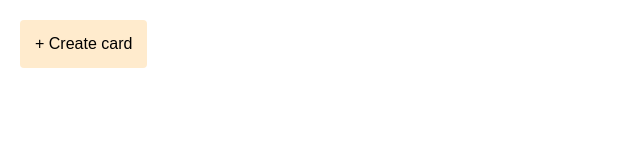
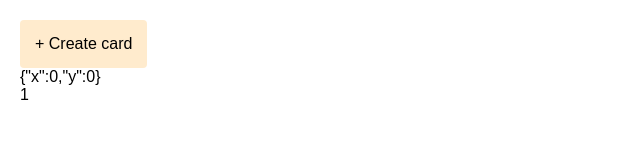
Before and after one commit to Izripov-Yusuf/myMiro, a React (Vite) app: page / in a window 1280 px wide. Shown: the top 160 px of the page, without its empty margins (0-640 px from the left). Built offline with nearby package versions, Linux system fonts and the light colour scheme.

Commit message:
feat: add zoom and pan

```diff
--- a/src/App.module.scss
+++ b/src/App.module.scss
@@ -15,6 +15,7 @@
 }
 
 .button {
+    width: fit-content;
     padding: 15px;
     background-color: blanchedalmond;
     border-radius: 4px;
--- a/src/App.tsx
+++ b/src/App.tsx
@@ -1,7 +1,9 @@
-import { useState } from 'react';
+import React, { useState, useRef } from 'react';
 import styles from './App.module.scss';
 import classnames from 'classnames';
 import Card from './components/Card/Card';
+import usePan from './hooks/usePan';
+import useScale from './hooks/useScale'
 import { incrementId } from './utils/incrementId';
 
 export interface UpdateCardPositionParams {
@@ -15,8 +17,13 @@ interface Card {
 }
 
 function App() {
+    const [offset, startPan] = usePan();
+
     const [isCreateMode, setIsCreateMode] = useState(false);
     const [cards, setCards] = useState<Card[]>([]);
+
+    const ref = useRef<HTMLDivElement | null>(null);
+    const scale = useScale(ref);
 
     const handleClick = (event: React.MouseEvent) => {
         if (!isCreateMode) return;
@@ -35,10 +42,17 @@ function App() {
 
     return (
         <main className={classnames(styles.main, isCreateMode && styles.mainCreateMode)} onClick={handleClick}>
-            <div className={styles.container}>
-                <button className={styles.button} onClick={() => setIsCreateMode(!isCreateMode)}>
-                    + Create card
-                </button>
+            <button className={styles.button} onClick={() => setIsCreateMode(!isCreateMode)}>
+                + Create card
+            </button>
+            <span>{JSON.stringify(offset)}</span>
+            <span>{scale}</span>
+            <div
+                className={styles.container}
+                onMouseDown={startPan}
+                ref={ref}
+                style={{transform: `scale(${scale}) translate(${-offset.x}px, ${-offset.y}px)`}}
+            >
                 {cards.map(({ positionX, positionY, id }) => (
                     <Card
                         key={id}
--- /dev/null
+++ b/src/hooks/useEventListener.ts
@@ -0,0 +1,18 @@
+import { useEffect, useRef } from 'react'
+
+export default function useEventListener(
+    element: HTMLElement | Window,
+    eventType: string,
+    callback: (e: Event) => void,
+) {
+    const callbackRef = useRef(callback)
+    useEffect(() => {
+        callbackRef.current = callback
+    }, [callback])
+    useEffect(() => {
+        if (element === null) return
+        const handler = (e: Event) => callbackRef.current(e)
+        element.addEventListener(eventType, handler)
+        return () => element.removeEventListener(eventType, handler)
+    }, [eventType, element])
+}
--- /dev/null
+++ b/src/hooks/usePan.ts
@@ -0,0 +1,50 @@
+import {
+    MouseEvent as SyntheticMouseEvent,
+    useCallback,
+    useRef,
+    useState,
+} from 'react';
+
+type Point = { x: number; y: number };
+// TODO: В статье, которую сенсей мне скидывал, было так, но если делать так, то ts кидает ошибки
+// const ORIGIN = Object.freeze({ x: 0, y: 0 });
+const ORIGIN = { x: 0, y: 0 };
+
+export default function usePan(): [Point, (e: SyntheticMouseEvent) => void] {
+    const [panState, setPanState] = useState<Point>(ORIGIN);
+
+    const lastPointRef = useRef(ORIGIN)
+
+    const pan = useCallback((e: MouseEvent) => {
+        const lastPoint = lastPointRef.current;
+        const point = { x: e.pageX, y: e.pageY };
+        lastPointRef.current = point;
+
+        setPanState((panState) => {
+            const delta = {
+                x: lastPoint.x - point.x,
+                y: lastPoint.y - point.y
+            }
+            const offset = {
+                x: panState.x + delta.x,
+                y: panState.y + delta.y
+            }
+            console.log('offset', offset)
+
+            return offset
+        })
+    }, [])
+
+    const endPan = useCallback(() => {
+        document.removeEventListener('mousemove', pan);
+        document.removeEventListener('mouseup', endPan)
+    }, [pan])
+
+    const startPan = useCallback((e: SyntheticMouseEvent) => {
+        document.addEventListener('mousemove', pan);
+        document.addEventListener('mouseup', endPan)
+        lastPointRef.current = { x: e.pageX, y: e.pageY }
+    }, [pan, endPan])
+
+    return [panState, startPan]
+}
--- /dev/null
+++ b/src/hooks/useScale.ts
@@ -0,0 +1,51 @@
+import { RefObject, useState } from 'react';
+import useEventListener from './useEventListener';
+
+type ScaleOpts = {
+    direction: 'up' | 'down';
+    interval: number;
+};
+
+const MIN_SCALE = 0.5;
+const MAX_SCALE = 3;
+
+/**
+ * Listen for `wheel` events on the given element ref and update the reported
+ * scale state, accordingly.
+ */
+export default function useScale(ref: RefObject<HTMLElement | null>) {
+    const [scale, setScale] = useState(1);
+
+    const updateScale = ({ direction, interval }: ScaleOpts) => {
+        setScale((currentScale) => {
+        let scale: number;
+
+        // Adjust up to or down to the maximum or minimum scale levels by `interval`.
+        if (direction === 'up' && currentScale + interval < MAX_SCALE) {
+            scale = currentScale + interval;
+        } else if (direction === 'up') {
+            scale = MAX_SCALE;
+        } else if (direction === 'down' && currentScale - interval > MIN_SCALE) {
+            scale = currentScale - interval;
+        } else if (direction === 'down') {
+            scale = MIN_SCALE;
+        } else {
+            scale = currentScale;
+        }
+
+        return +scale.toFixed(1);
+        });
+    };
+
+    // Set up an event listener such that on `wheel`, we call `updateScale`.
+    useEventListener(ref.current as HTMLElement, 'wheel', (e: any) => {
+        e.preventDefault();
+
+        updateScale({
+            direction: e.deltaY > 0 ? 'up' : 'down',
+            interval: 0.1,
+        });
+    });
+
+    return scale;
+}
```
